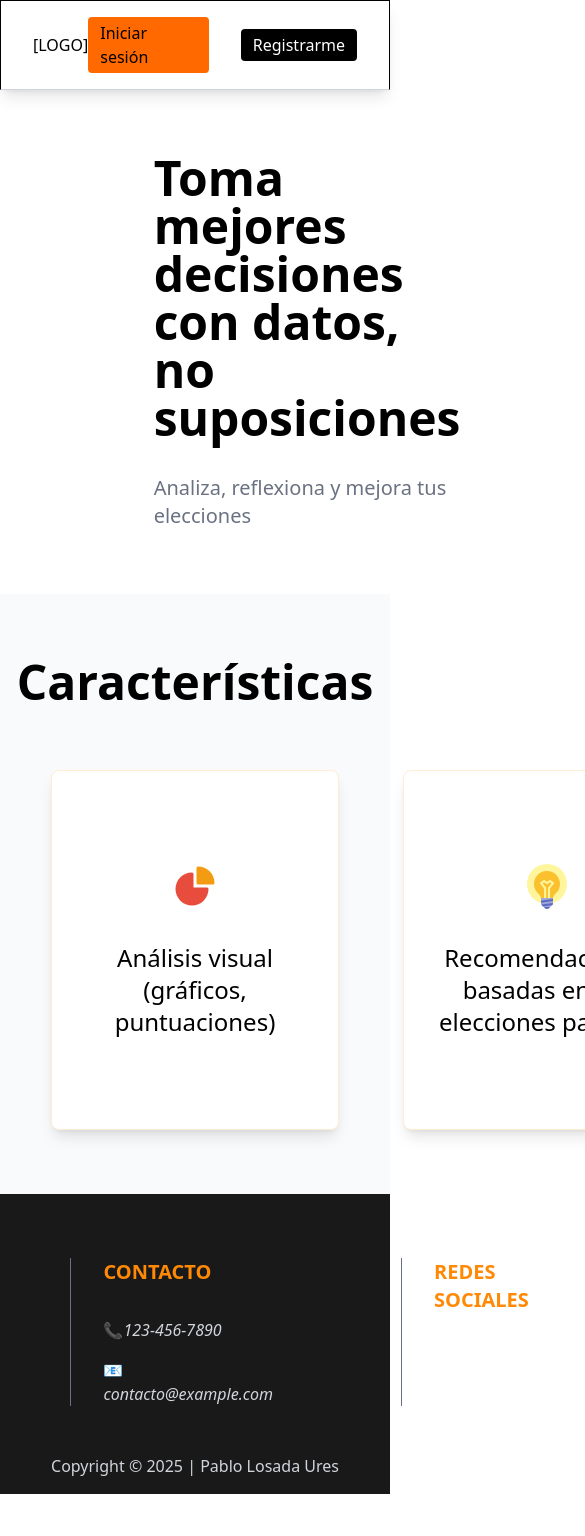
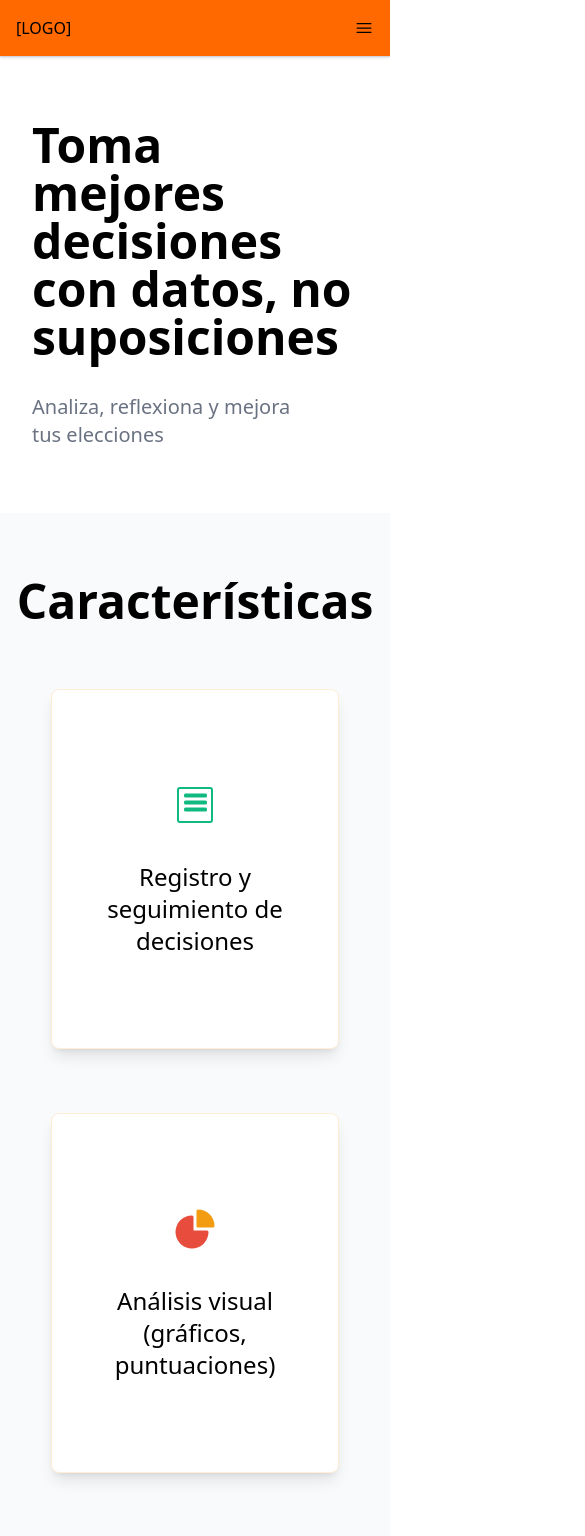
Before and after one commit to losadev/gestor-decisiones, a React (Vite) app in the folder frontend/: page / in a window 390 px wide. Shown: the top 1536 px of the page, 585 px wide, since content can reach past the window. Before the commit the page ends 1494 px from the top, so only its background shows below. Built offline with nearby package versions, Linux system fonts and the light colour scheme.

Commit message:
Feature: pagina home responsiva

```diff
--- a/frontend/src/App.tsx
+++ b/frontend/src/App.tsx
@@ -1,6 +1,6 @@
 import LoginForm from './components/Login/LoginForm';
 import FormRegister from './components/Register/FormRegister';
-import { BrowserRouter, Route, Routes } from 'react-router';
+import { BrowserRouter, Route, Routes } from 'react-router-dom';
 import Home from './pages/Home/Home';
 import ProtectedRoutes from './utils/ProtectedRoutes';
 import Dashboard from './components/Dashboard/Dashboard';
@@ -10,7 +10,7 @@ function App() {
     return (
         <BrowserRouter>
             <Routes>
-                <Route index element={<Home />} />
+                <Route path="/" index element={<Home />} />
                 <Route path="/register" element={<FormRegister />} />
                 <Route path="/login" element={<LoginForm />} />
 
--- a/frontend/src/components/Dashboard/DecisionsTable.tsx
+++ b/frontend/src/components/Dashboard/DecisionsTable.tsx
@@ -5,10 +5,6 @@ import DropDownActions from './DropDownActions';
 import { Decision } from '../../types/decision.types';
 import axios from 'axios';
 import { Chip } from './Chip';
-import { useRef, useState } from 'react';
-import DecisionFilters from './DecisionFilters';
-import { IoEllipsisHorizontalOutline } from 'react-icons/io5';
-import DropDownActions from './DropDownActions';
 
 function DecisionsTable() {
     const [data, setData] = useState<Decision[] | null>(null);
@@ -36,7 +32,6 @@ function DecisionsTable() {
         }
     };
 
-
     useEffect(() => {
         axios
             .get<Decision[]>('http://localhost:5000/api/decision', {
@@ -47,40 +42,6 @@ function DecisionsTable() {
             })
             .catch((error) => console.log(error));
     }, []);
-
-    const decisions = [
-        {
-            title: 'Elegir carrera universitaria',
-            category: 'Educación',
-            date: '2025-05-01',
-            status: 'Pendiente',
-        },
-        {
-            title: 'Comprar coche nuevo',
-            category: 'Finanzas',
-            date: '2025-04-20',
-            status: 'Completada',
-        },
-        {
-            title: 'Iniciar proyecto personal',
-            category: 'Trabajo',
-            date: '2025-05-03',
-            status: 'En progreso',
-        },
-        {
-            title: 'Mudanza a otra ciudad',
-            category: 'Vida personal',
-            date: '2025-03-15',
-            status: 'Pendiente',
-        },
-        {
-            title: 'Contratar seguro de salud',
-            category: 'Salud',
-            date: '2025-04-10',
-            status: 'Completada',
-        },
-    ];
-
 
     return (
         <section className="px-8 pb-8">
--- a/frontend/src/components/Footer.tsx
+++ b/frontend/src/components/Footer.tsx
@@ -1,9 +1,13 @@
 const Footer = () => {
     return (
-        <footer className="bg-black/90 text-gray-300 flex flex-col items-center justify-center gap-4 pt-16 pb-4">
-            <div className="flex gap-32">
-                <div className="text-xl font-semibold text-orange-400 mb-4">DECISIO</div>
-                <div className="flex flex-col gap-4 border-l-1 border-l-gray-500 pl-8">
+        <footer className="bg-black text-gray-300 flex flex-col items-center justify-center gap-4 pt-16 pb-4">
+            <div className="flex flex-col gap-8 md:flex-row md:gap-16">
+                <div className="text-xl font-semibold text-orange-400 mb-4 border-b-1 border-b-gray-500 pb-8">
+                    DECISIO
+                </div>
+                <div
+                    className="flex flex-col gap-4 border-b-1 border-b-gray-500 pb-8 md:border-l
+                            md:border-l-gray-500 md:pl-8">
                     <h1 className="text-xl font-semibold text-orange-400 mb-4">CONTACTO</h1>
                     <p>
                         <span>
@@ -16,7 +20,9 @@ const Footer = () => {
                         </span>
                     </p>
                 </div>
-                <div className="border-l-1 border-gray-500 pl-8">
+                <div
+                    className="pb-8 md:border-l
+                            md:border-l-gray-500 md:pl-8 md:border-b-none">
                     <h1 className="text-xl font-semibold text-orange-400 mb-8">REDES SOCIALES</h1>
                     <div className="flex gap-8">
                         <img
--- a/frontend/src/index.css
+++ b/frontend/src/index.css
@@ -1,4 +1,15 @@
 @import 'tailwindcss';
+
+/* index.css o global.css */
+html,
+body,
+#root {
+    width: 100vw;
+    min-height: 100vh;
+    margin: 0;
+    padding: 0;
+    overflow-x: hidden;
+}
 
 @theme {
     --font-display: 'Oswald', 'sans-serif';
--- /dev/null
+++ b/frontend/src/modal/ModalNavBar.tsx
@@ -0,0 +1,37 @@
+import { RxCross2 } from 'react-icons/rx';
+import { NavLink } from 'react-router';
+import { HiBars3 } from 'react-icons/hi2';
+import { useState } from 'react';
+
+function ModalNavBar() {
+    const [open, setOpen] = useState<boolean>(false);
+
+    const handleModal = () => {
+        setOpen((prev) => !prev);
+    };
+    return (
+        <div
+            className={`flex w-full items-center justify-end sm:hidden relative ${open ? 'bg-black/40' : ''}`}>
+            <nav className="p-4  shadow-sm w-full flex justify-between border-b border-gray-300 bg-orange-500">
+                <span>[LOGO]</span>
+                <button onClick={handleModal} className={`${open ? 'hidden' : 'block'}`}>
+                    <HiBars3 className="font-medium text-xl cursor-pointer" />
+                </button>
+            </nav>
+            <nav
+                className={`transition-all duration-300 ease-in-out ${
+                    open
+                        ? 'translate-x-0 opacity-100'
+                        : 'translate-x-full opacity-0 pointer-events-none'
+                } w-full items-end flex bg-white shadow-2xl flex-col gap-4 absolute top-0 p-4 transform`}>
+                <button onClick={() => setOpen(false)} className="cursor-pointer">
+                    <RxCross2 className=" text-gray-500 text-xl hover:text-gray-700" />
+                </button>
+                <NavLink to={'/login'}>Iniciar sesión</NavLink>
+                <NavLink to={'/register'}>Registrarme</NavLink>
+            </nav>
+        </div>
+    );
+}
+
+export default ModalNavBar;
--- a/frontend/src/pages/Home/Hero.tsx
+++ b/frontend/src/pages/Home/Hero.tsx
@@ -1,7 +1,7 @@
 const Hero = () => {
     return (
-        <section className="flex gap-8 p-16 justify-center ">
-            <div className="flex flex-col flex-1 justify-center  pl-64">
+        <section className="flex gap-8 px-8 py-16 justify-center w-full md:text-center lg:text-left lg:px-16 md:py-32">
+            <div className="text-pretty flex-1 flex flex-col justify-center">
                 <h1 className="text-5xl font-bold">
                     Toma mejores decisiones con datos, no suposiciones
                 </h1>
@@ -9,7 +9,7 @@ const Hero = () => {
                     Analiza, reflexiona y mejora tus elecciones
                 </p>
             </div>
-            <div className="flex flex-1 justify-start items-center">
+            <div className="hidden lg:block flex-1">
                 <img src="/hero-img.png" alt="Hero image" height={800} width={600} />
             </div>
         </section>
--- a/frontend/src/pages/Home/Home.tsx
+++ b/frontend/src/pages/Home/Home.tsx
@@ -1,6 +1,7 @@
 import Footer from '../../components/Footer';
 import { AnalyticsIcon } from '../../components/Icons/AnalyticsIcon';
 import { DecisionTrackingIcon } from '../../components/Icons/DecisionTracking';
+import ModalNavBar from '../../modal/ModalNavBar';
 import Card from './Card';
 import Hero from './Hero';
 import NavBar from './NavBar';
@@ -8,13 +9,14 @@ import { FcIdea } from 'react-icons/fc';
 
 const Home = () => {
     return (
-        <>
+        <div className="min-h-screen w-screen">
             <NavBar />
-            <main>
+            <ModalNavBar />
+            <main className="w-full bg-white">
                 <Hero />
                 <section className="flex flex-col items-center bg-gray-50 py-16">
                     <h1 className="text-5xl font-semibold">Características</h1>
-                    <div className="flex gap-16 px-8 justify-center mt-16">
+                    <div className="flex flex-col gap-16 px-8 justify-center mt-16 md:flex-row md:gap-8 md:flex-wrap">
                         <Card
                             text="Registro y seguimiento de decisiones"
                             icon={<DecisionTrackingIcon />}
@@ -31,7 +33,7 @@ const Home = () => {
                 </section>
             </main>
             <Footer />
-        </>
+        </div>
     );
 };
 
--- a/frontend/src/pages/Home/NavBar.tsx
+++ b/frontend/src/pages/Home/NavBar.tsx
@@ -2,12 +2,12 @@ import { NavLink } from 'react-router';
 
 const NavBar = () => {
     return (
-        <nav className="flex border justify-between items-center border-b-gray-300 py-4 px-8 shadow-lg">
+        <nav className="sm:flex border-b justify-between hidden items-center w-full bg-orange-500 border-b-gray-300 py-4 px-8 shadow-lg">
             <NavLink to="/">[LOGO]</NavLink>
             <div className="flex gap-8 items-center">
                 <NavLink
                     to="/login"
-                    className="bg-orange-500 px-3 py-1 rounded font-medium hover:text-white">
+                    className="bg-orange-100 px-3 py-1 rounded font-medium hover:text-white">
                     Iniciar sesión
                 </NavLink>
                 <NavLink
```
